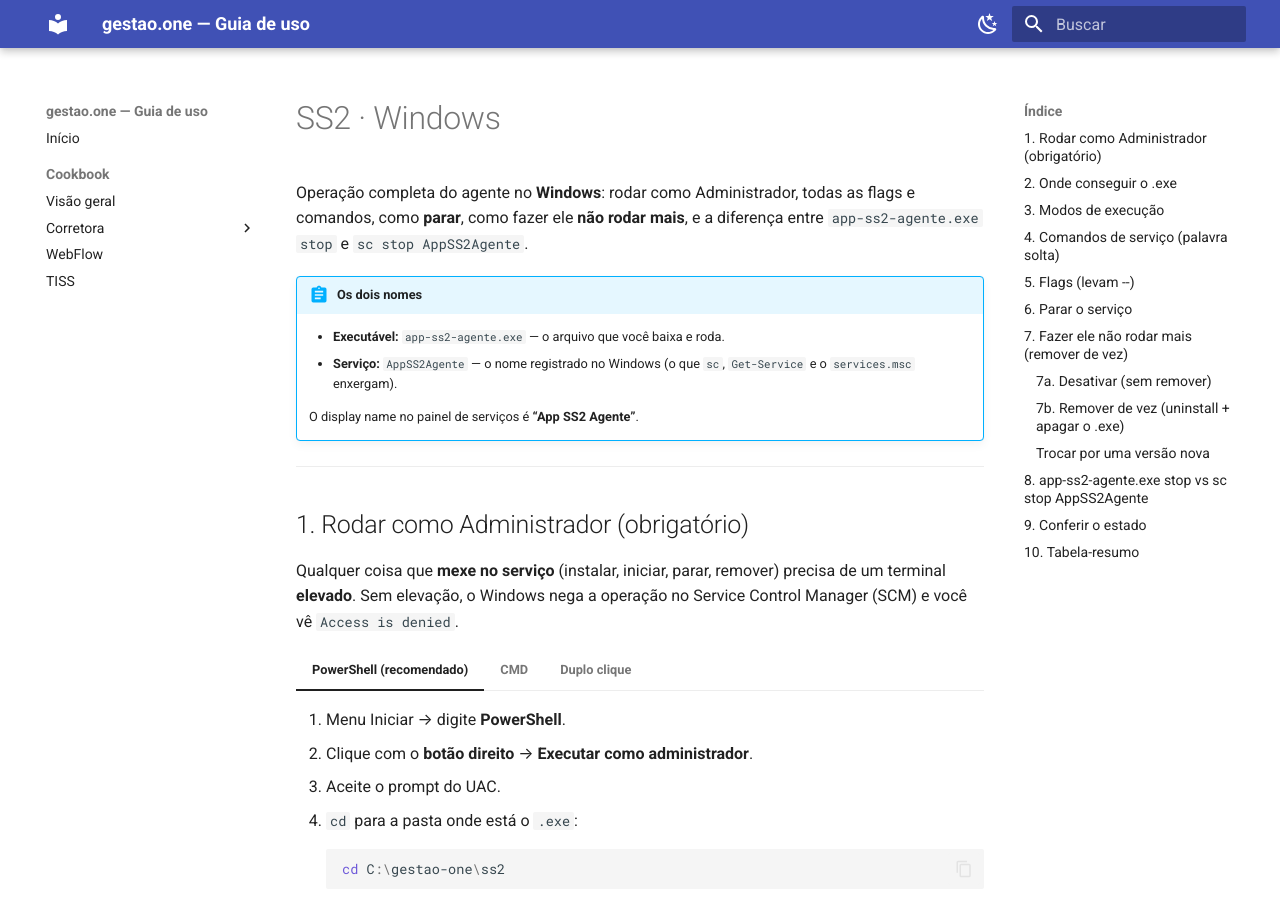
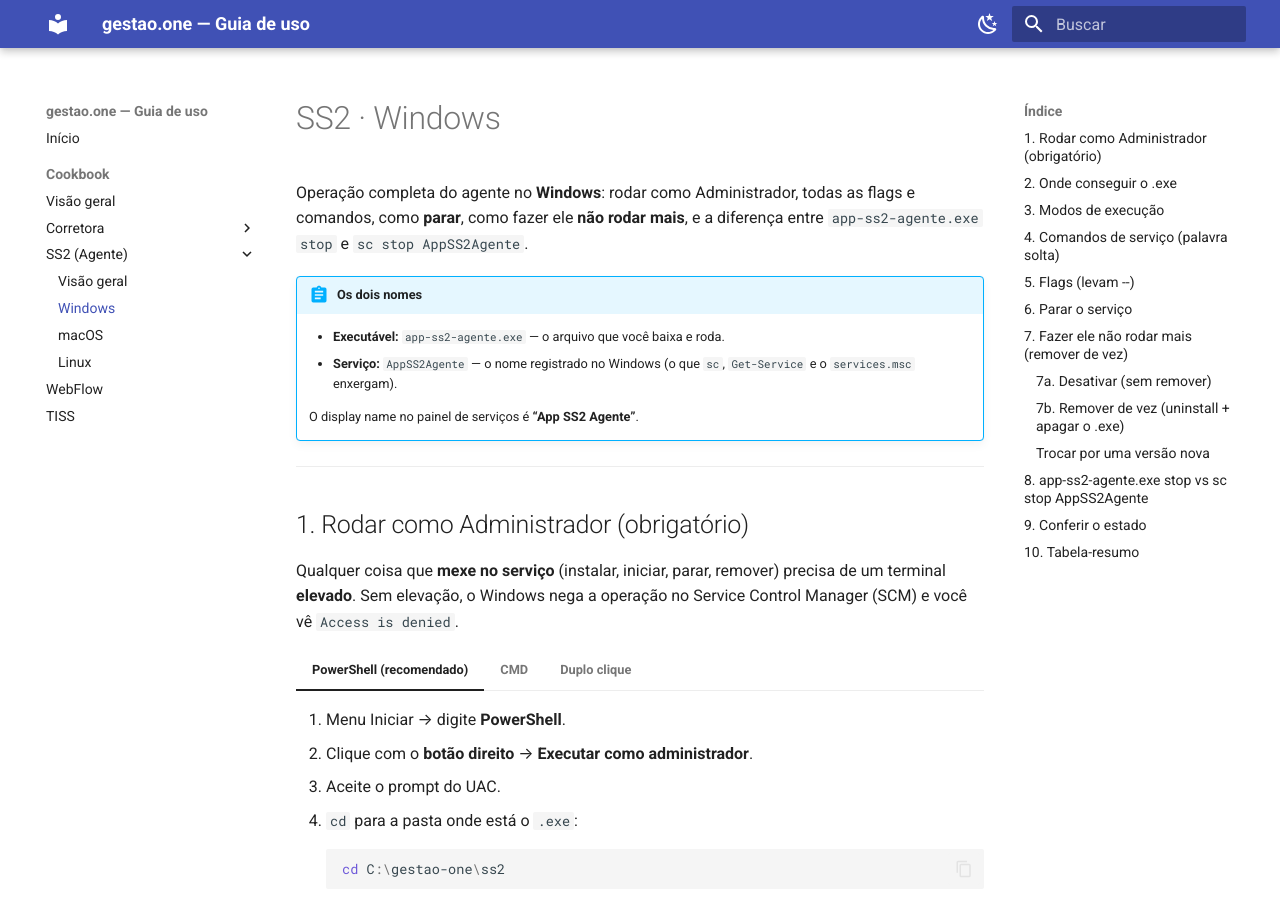
Before and after one commit to renatofagalde/wiki-gestao-one, an MkDocs documentation site: the page built from docs/cookbook/ss2/windows.md, in a window 1280 px wide and 900 px high. Built offline with MkDocs 1.6.1 and Material for MkDocs 9.7.7, drawn with Linux system fonts in a browser that asks for light colours.

Commit message:
Add SS2 section to docs nav

```diff
--- a/mkdocs.yml
+++ b/mkdocs.yml
@@ -71,5 +71,10 @@ nav:
           - 12 · Proposta e emissão da apólice: cookbook/corretora/12-proposta-apolice.md
           - 13 · Confirmar as comissões: cookbook/corretora/13-confirmar-comissoes.md
           - 14 · Recebíveis — o dinheiro: cookbook/corretora/14-recebiveis.md
+      - SS2 (Agente):
+          - Visão geral: cookbook/ss2/index.md
+          - Windows: cookbook/ss2/windows.md
+          - macOS: cookbook/ss2/macos.md
+          - Linux: cookbook/ss2/linux.md
       - WebFlow: cookbook/webflow.md
       - TISS: cookbook/tiss.md
```
